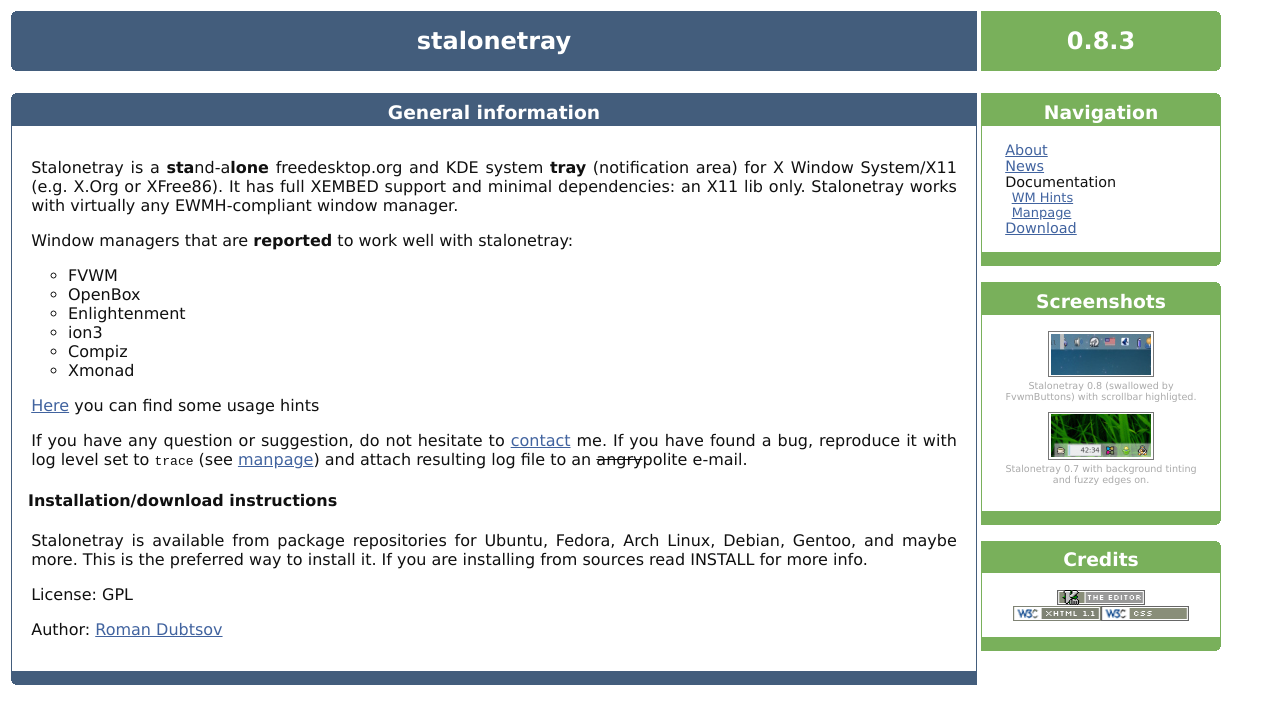
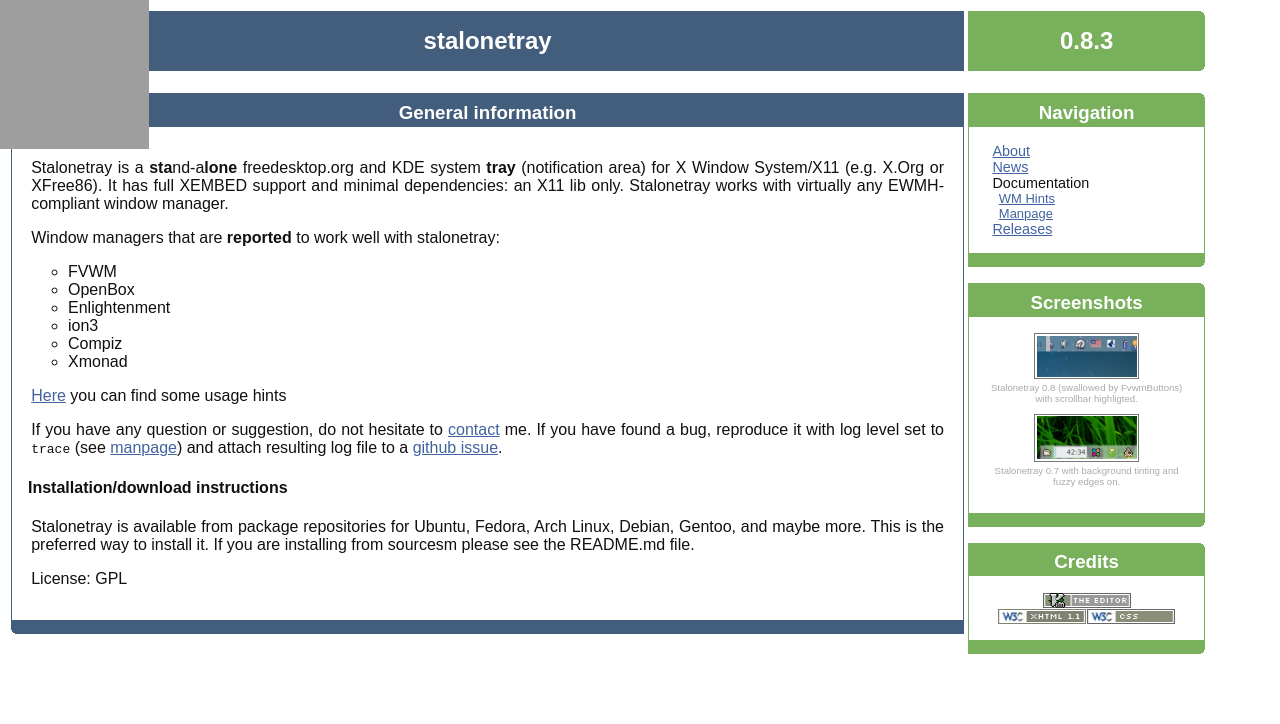
Before and after one commit to kolbusa/stalonetray, a plain HTML site: page index.html in a window 1280 px wide. Drawn offline with Linux system fonts and the light colour scheme; grey boxes are pictures that could not be loaded.

Commit message:
Update site for github

```diff
--- a/index.html
+++ b/index.html
@@ -15,6 +15,9 @@ TODO: link colors
 </head>
 
 <body id="top">
+
+<a href="https://github.com/stalonetray-test"><img loading="lazy" width="149" height="149" src="https://github.blog/wp-content/uploads/2008/12/forkme_left_darkblue_121621.png?resize=149%2C149" style="float:left; position: absolute; left: 0px; top: 0px; z-index: 1;" alt="Fork me on GitHub" data-recalc-dims="1"></a>
+
 <table class="layout">
 <colgroup span="2"><col width="80%"/><col width="20%"/></colgroup>
 <tr>
@@ -75,21 +78,18 @@ only. Stalonetray works with virtually any EWMH-compliant window manager.
 If you have any question or suggestion, do not hesitate to <a
 href="mailto:busa_ru@users.sourceforge.net">contact</a> me. If you have found
 a bug, reproduce it with log level set to <code>trace</code> (see <a href="manpage.html">manpage</a>) and attach
-resulting log file to an <s>angry</s>polite e-mail.
+resulting log file to a <a href="https://github.com/kolbusa/stalonetray-test/issues/new">github issue</a>.
 </p>
 
 <h4>Installation/download instructions</h4>
 <p>
 Stalonetray is available from package repositories for Ubuntu, Fedora, Arch
 Linux, Debian, Gentoo, and maybe more. This is the preferred way to install it.
-If you are installing from sources read INSTALL for more info.
+If you are installing from sourcesm please see the README.md file.
 </p>
 
 <p>
 License: GPL
-</p>
-<p>
-Author: <a href="mailto:busa_ru@users.sourceforge.net">Roman Dubtsov</a>
 </p>
 </div>
 </div>
@@ -113,7 +113,7 @@ Author: <a href="mailto:busa_ru@users.sourceforge.net">Roman Dubtsov</a>
         <li><a href="manpage.html">Manpage</a></li>
       </ul>
     </li>
-    <li><a href="http://sourceforge.net/project/showfiles.php?group_id=115709">Download</a></li>
+    <li><a href="https://github.com/kolbusa/stalonetray-test/releases">Releases</a></li>
   </ul>
 </div>
 </div>
--- a/style.css
+++ b/style.css
@@ -1,6 +1,7 @@
 body {
 	width: 95%;
-	font-family: Verdana, sans-serif;
+    max-width: 1200px;
+	font-family: Arial, sans-serif;
 	color: #101010;
 	background: url("images/bg.png") repeat;
 }
```
Also changed, not shown: manpage.html (+4 -1 lines), news.html (+6 -1 lines), wmhints.html (+4 -1 lines), 3 other files.
